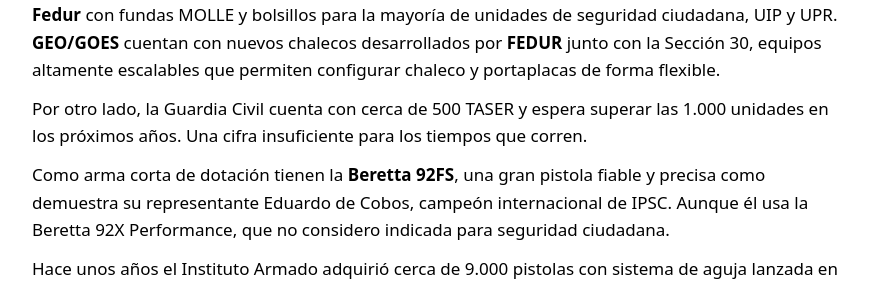
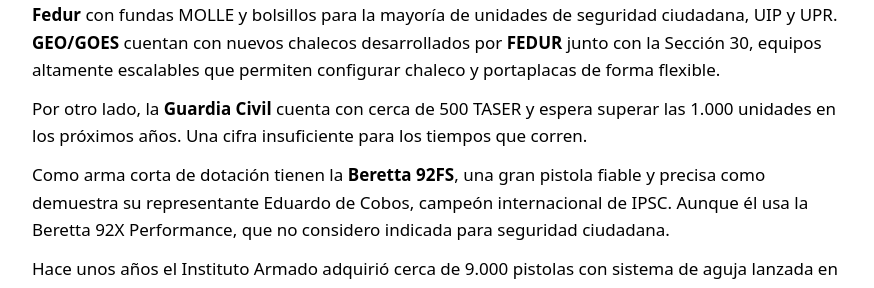
Before and after one commit to imperialdefensegroup/articulos, a Jekyll site: the page built from _posts/2025-09-04-luis-casanas-de-castro-consultor-tactico.md, in a window 1280 px wide and 900 px high, scrolled down 2415 px. Shown: the part 163-451 px from the top of the window, without its empty margins (198-1072 px from the left). Built offline with Jekyll 4.4.1, drawn with Linux system fonts in a browser that asks for light colours.

Commit message:
Preservar formato de la entrevista de Luis Casañas

```diff
--- a/_posts/2025-09-04-luis-casanas-de-castro-consultor-tactico.md
+++ b/_posts/2025-09-04-luis-casanas-de-castro-consultor-tactico.md
@@ -61,7 +61,7 @@ En cuanto a subfusiles cuentan con los nuevos **CZ Evo Scorpion** en calibre 9mm
 
 En relación a la protección balística, el CNP ha dado un gran salto de modernidad equipando paneles **Fedur** con fundas MOLLE y bolsillos para la mayoría de unidades de seguridad ciudadana, UIP y UPR. **GEO/GOES** cuentan con nuevos chalecos desarrollados por **FEDUR** junto con la Sección 30, equipos altamente escalables que permiten configurar chaleco y portaplacas de forma flexible.
 
-Por otro lado, la Guardia Civil cuenta con cerca de 500 TASER y espera superar las 1.000 unidades en los próximos años. Una cifra insuficiente para los tiempos que corren.
+Por otro lado, la **Guardia Civil** cuenta con cerca de 500 TASER y espera superar las 1.000 unidades en los próximos años. Una cifra insuficiente para los tiempos que corren.
 
 Como arma corta de dotación tienen la **Beretta 92FS**, una gran pistola fiable y precisa como demuestra su representante Eduardo de Cobos, campeón internacional de IPSC. Aunque él usa la Beretta 92X Performance, que no considero indicada para seguridad ciudadana.
 
```
